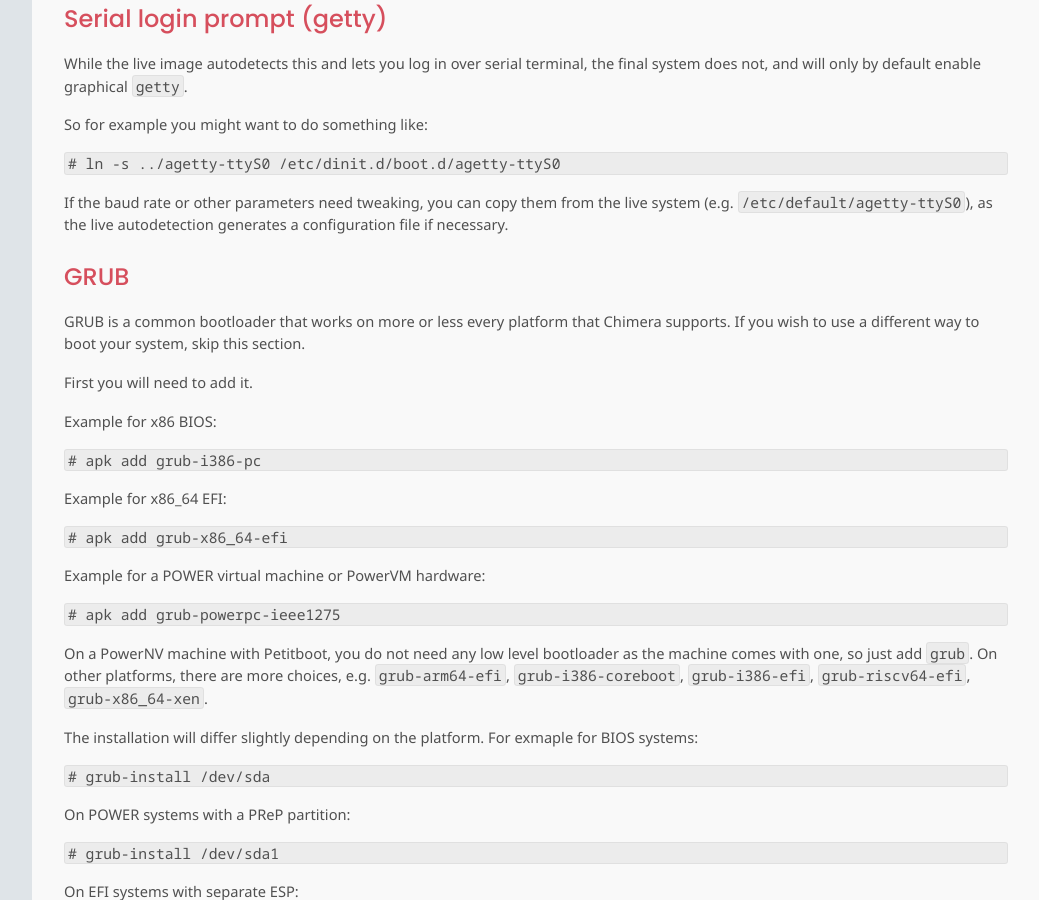
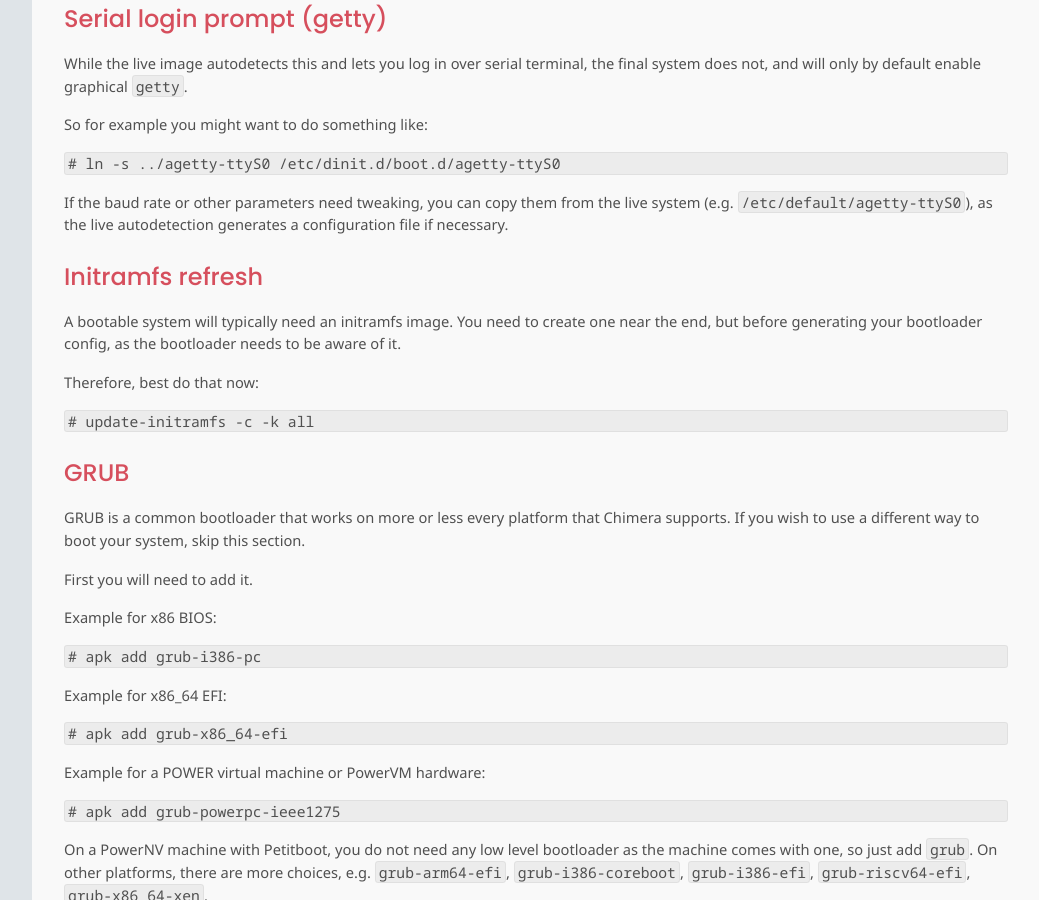
Before and after one commit to chimera-linux/chimera-linux.github.io, a Jekyll site: the page built from _docs/installation/live/install.md, in a window 1280 px wide and 900 px high, scrolled down 3112 px. Shown: the whole window, without its empty margins (240-1279 px from the left). Built offline with Jekyll 4.4.1, drawn with Linux system fonts in a browser that asks for light colours; some of the changed text lies outside the part shown.

Commit message:
fix initramfs/bootloader order in docs
Initramfs needs to exist by the time update-grub is run.

````diff
--- a/_docs/installation/live/install.md
+++ b/_docs/installation/live/install.md
@@ -212,6 +212,18 @@
 from the live system (e.g. `/etc/default/agetty-ttyS0`), as the live
 autodetection generates a configuration file if necessary.
 
+### Initramfs refresh
+
+A bootable system will typically need an initramfs image. You need to
+create one near the end, but before generating your bootloader config,
+as the bootloader needs to be aware of it.
+
+Therefore, best do that now:
+
+```
+# update-initramfs -c -k all
+```
+
 ### GRUB
 
 GRUB is a common bootloader that works on more or less every platform
@@ -310,13 +322,6 @@
 
 You do not need to manually regenerate this on kernel updates.
 
-### Initramfs refresh
-
-After you have done everything else, create or refresh the initramfs:
-
-```
-# update-initramfs -c -k all
-```
 
 ## Other post-installation tasks
 
````
